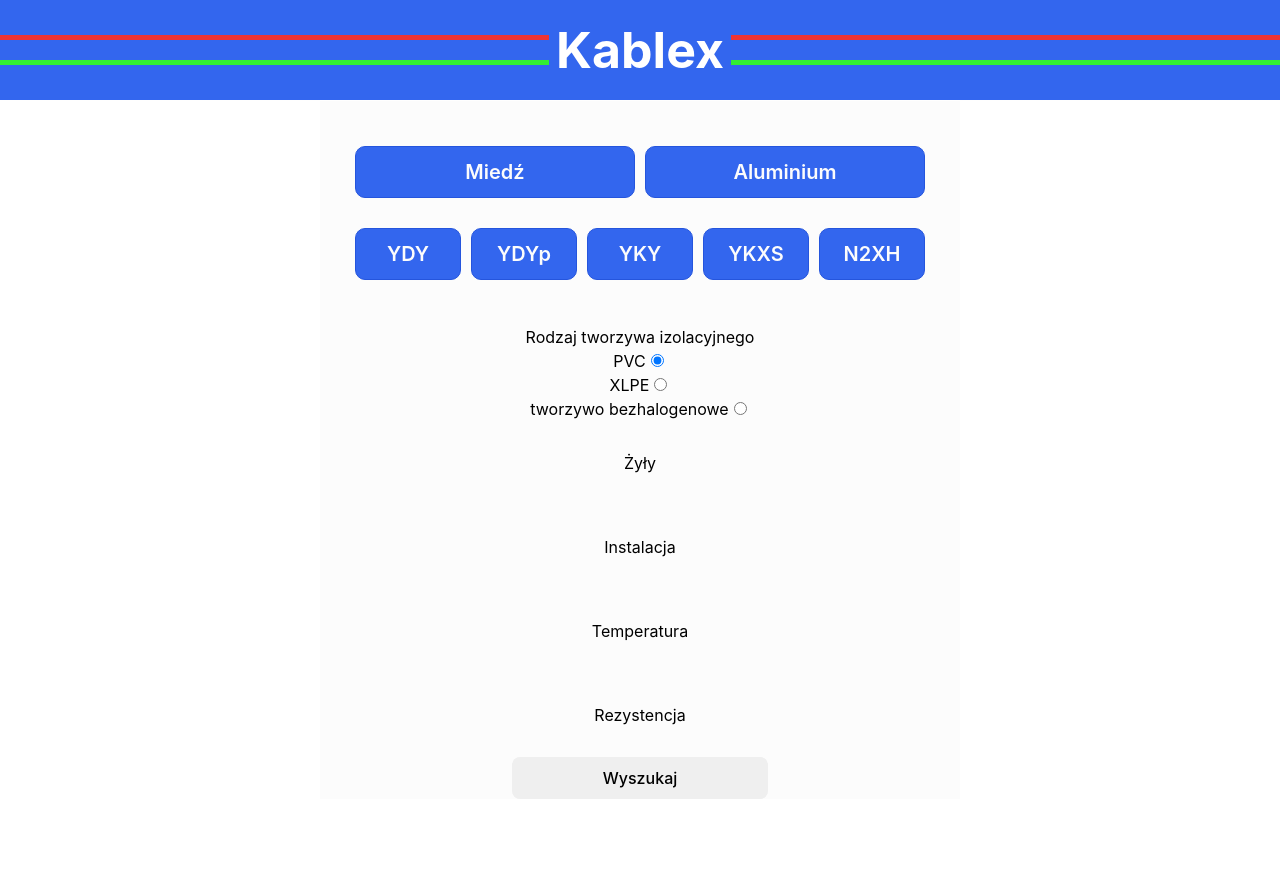
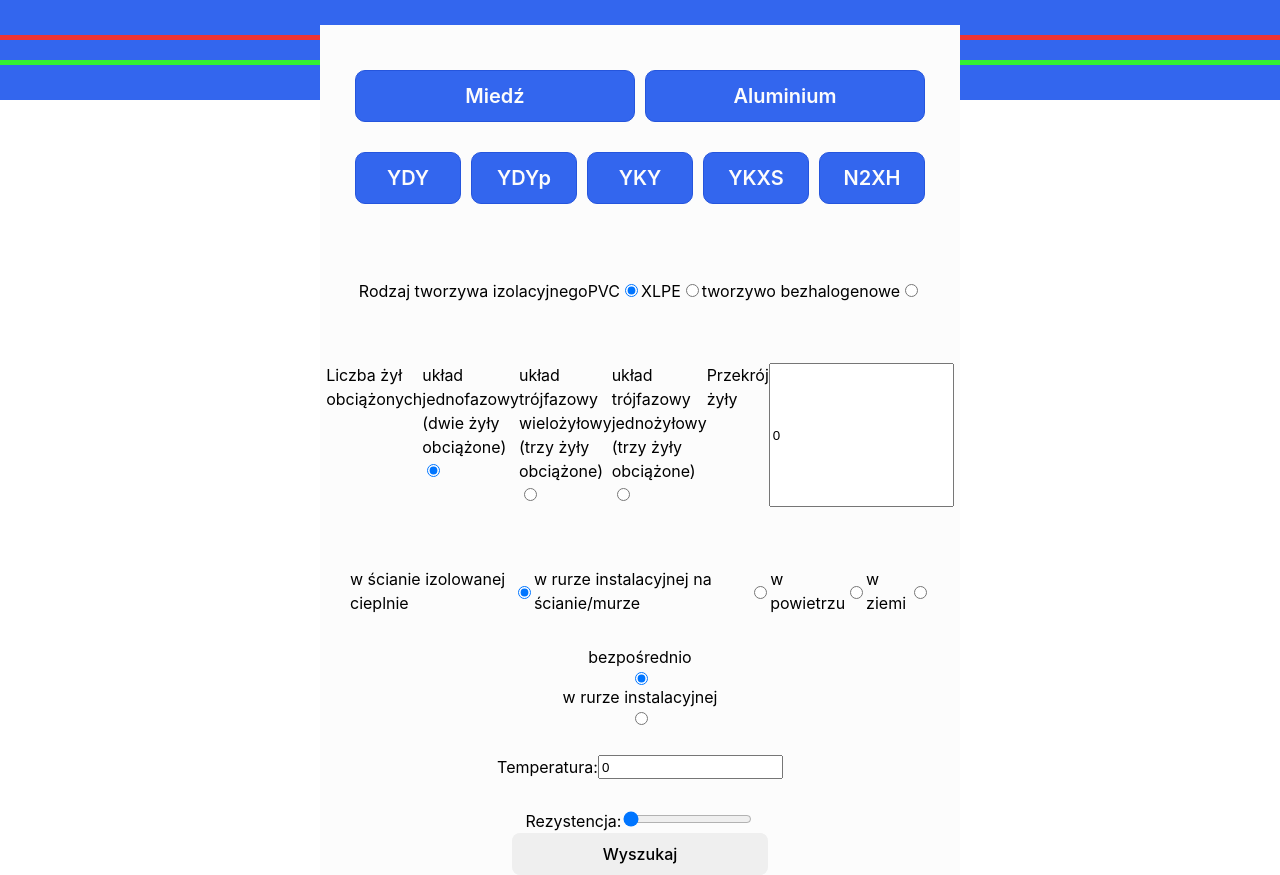
Before and after one commit to m60mor/hackaton-frontend, a React (Vite) app: page / in a window 1280 px wide. Before the commit the page ends 800 px from the top, so only its background shows below. Built offline with nearby package versions, Linux system fonts and the light colour scheme.

Commit message:
Added all forms and sass

```diff
--- a/package.json
+++ b/package.json
@@ -22,6 +22,7 @@
     "eslint": "^8.53.0",
     "eslint-plugin-react-hooks": "^4.6.0",
     "eslint-plugin-react-refresh": "^0.4.4",
+    "sass": "^1.69.5",
     "typescript": "^5.2.2",
     "vite": "^5.0.0"
   }
--- a/src/components/Instalacja/Instalacja.tsx
+++ b/src/components/Instalacja/Instalacja.tsx
@@ -1,7 +1,35 @@
-import React from 'react'
+import React, { useState } from 'react'
 
 export default function Instalacja() {
+    const [indexMiejsca, setIndexMiejsca] = useState<number>(0)
+    const miejsca = ['w ścianie izolowanej cieplnie', 'w rurze instalacyjnej na ścianie/murze', 'w powietrzu', 'w ziemi']
+    const [indexDokładneMiejsce, setIndexDokładneMiejsce] = useState<number>(0)
+    // const [typ, setTyp] = useState("")
+    const dokładneMiejsce = [['bezpośrednio', 'w rurze instalacyjnej'], ['dla kabli jednożyłowych','dla kabli i przewodów wielożyłowych'], ['dla kabli jednożyłowych','dla kabli i przewodów wielożyłowych'], ['w rurze', 'bezpośrednio w ziemi']];
+    const handleMiejsceChange = (event: React.ChangeEvent<HTMLInputElement>) => {
+        setIndexMiejsca(+event.target.value);
+      };
+    const handleDokładneMiejsceChange = (event: React.ChangeEvent<HTMLInputElement>) => {
+        setIndexDokładneMiejsce(+event.target.value);
+    };
   return (
-    <div className='form-instalation'>Instalacja</div>
+    <>
+    <div className="form-instalation">
+
+        {miejsca.map((typ, index) => (
+            <>
+            <label htmlFor={`${index}`}>{typ}</label>
+            <input type='radio' value={index} checked={indexMiejsca === index} onChange={handleMiejsceChange}></input>
+            </>
+        ))}
+        </div>
+
+        {dokładneMiejsce[indexMiejsca].map((typ, index) => (
+            <>
+            <label htmlFor={`${index}`}>{typ}</label>
+            <input type='radio' value={index} checked={indexDokładneMiejsce === index} onChange={handleDokładneMiejsceChange}></input>
+            </>
+        ))}
+    </>
   )
 }
--- a/src/components/Izolacja/Izolacja.tsx
+++ b/src/components/Izolacja/Izolacja.tsx
@@ -9,7 +9,7 @@ export default function Izolacja() {
     };
 
     return (
-        <>
+        <div className="form-isolation">
             Rodzaj tworzywa izolacyjnego
             {typy.map((typ, index) => (
                 <div key={index}>
@@ -22,6 +22,6 @@ export default function Izolacja() {
                     />
                 </div>
             ))}
-        </>
+        </div>
     );
 }
--- a/src/components/Rezystencja/Rezystencja.tsx
+++ b/src/components/Rezystencja/Rezystencja.tsx
@@ -1,7 +1,16 @@
-import React from 'react'
+import { ChangeEvent, useState } from 'react'
 
 export default function Rezystencja() {
+  const [rezystencja, setRezystencja] = useState<number>(0);
+
+  function handleRezystencjaChange(event: ChangeEvent<HTMLInputElement>): void {
+    setRezystencja(Number(event.target.value));
+  }
+
   return (
-    <div className='form-resistation'>Rezystencja</div>
-  )
+    <div>
+      <label htmlFor="form-resistation">Rezystencja:</label>
+      <input type="range" min={0.5} max={3} step={.05} id="przekrój" value={rezystencja} onChange={handleRezystencjaChange} />
+    </div>
+  );
 }
--- a/src/components/Temperatura/Temperatura.tsx
+++ b/src/components/Temperatura/Temperatura.tsx
@@ -1,7 +1,16 @@
-import React from 'react'
+import { ChangeEvent, useState } from 'react';
 
 export default function Temperatura() {
+  const [temperatura, setTemperatura] = useState<number>(0);
+
+  function handleTemperaturaChange(event: ChangeEvent<HTMLInputElement>): void {
+    setTemperatura(Number(event.target.value));
+  }
+
   return (
-    <div className='form-temperature'>Temperatura</div>
-  )
+    <div className='form-temperature'>
+      <label htmlFor="przekrój">Temperatura:</label>
+      <input type="number" id="przekrój" value={temperatura} onChange={handleTemperaturaChange} />
+    </div>
+  );
 }
--- a/src/components/Żyły/Żyły.tsx
+++ b/src/components/Żyły/Żyły.tsx
@@ -1,7 +1,36 @@
-import React from 'react'
+import React, { useState } from 'react'
 
 export default function Żyły() {
+    const [izolacja, setIzolacja] = useState<number>(0);
+    const żyły = ["układ jednofazowy (dwie żyły obciążone)",
+		"układ trójfazowy wielożyłowy (trzy żyły obciążone) ",
+		"układ trójfazowy jednożyłowy (trzy żyły obciążone)" ];
+    const [przekrój, setPrzekrój] = useState<number>(0);
+
+    const handleOptionChange = (event: React.ChangeEvent<HTMLInputElement>) => {
+        setIzolacja(+event.target.value);
+    };
+    function handleTextareaChange(event: React.ChangeEvent<HTMLInputElement>): void {
+        setPrzekrój(+event.target.value);
+    }
+
   return (
-    <div className='form-strands'>Żyły</div>
+    <div className='form-strands'>
+    Liczba żył obciążonych
+    {żyły.map((typ, index) => (
+        <div key={index}>
+            <label htmlFor={`${index}`}>{typ}</label>
+            <input
+                type="radio"
+                value={index}
+                checked={izolacja === index}
+                onChange={handleOptionChange}
+            />
+        </div>
+    ))}
+    Przekrój żyły
+    <label htmlFor="przekrój"></label>
+    <input type="number" id='przekrój' value={przekrój} onChange={handleTextareaChange}/>
+</div>
   )
 }
```
Also changed, not shown: 1 other file (tests, documents, lock files or other folders).
